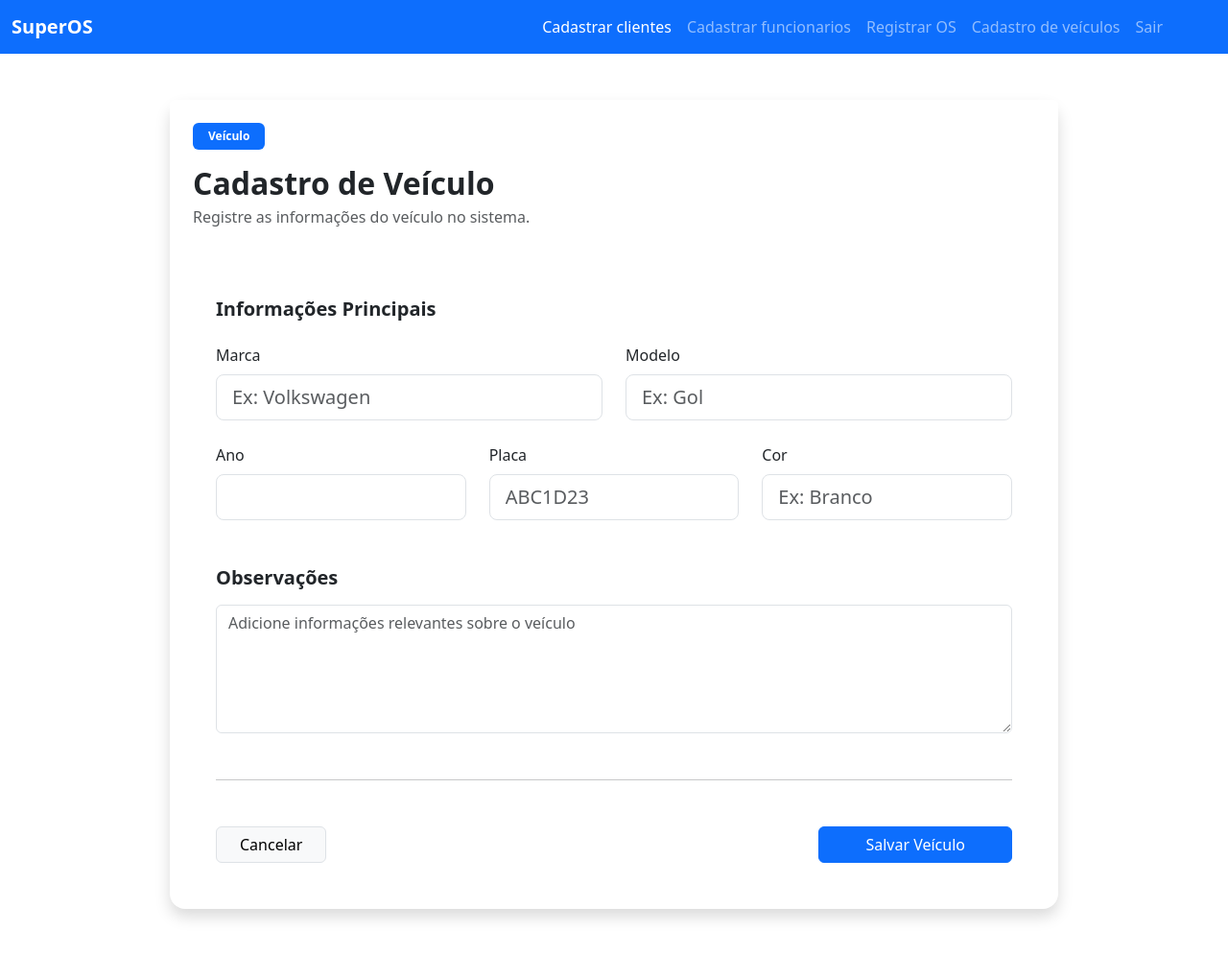
After one commit to gabrielsousa2310/projetofinal708, a Flask app: page /cadastro_veiculos in a window 1280 px wide. The commit adds this page. Shown: the whole page at 96% size. Run offline with Flask 3, Linux system fonts and the light colour scheme; the visitor is signed in with stand-in values (Sample User, id 1).

Commit message:
criado rotas, 'ver clientes', 'editar', 'exluir', 'cadastro de veiculos', e feito integracao do dashboard com o banco. ATE AQUI TUDO FUNCIONANDO

```diff
--- a/app.py
+++ b/app.py
@@ -45,8 +45,15 @@ def dashboard():
     if 'id_usuario' not in session:
         print('Usuário não logado')
         return redirect(url_for('index'))
+    clientes = supabase.table('clientes').select('*').execute()
+    registro_os = supabase.table('registro_os').select('*').execute()
+    funcionarios = supabase.table('funcionarios').select('*').execute()
 
-    return render_template('dashboard.html')
+    total_clientes = len(clientes.data) if clientes.data else 0
+    total_registro_os = len(registro_os.data) if registro_os.data else 0
+    total_funcionarios = len(funcionarios.data) if funcionarios.data else 0
+
+    return render_template('dashboard.html',total_clientes=total_clientes, total_registro_os=total_registro_os, total_funcionarios=total_funcionarios)
 
 
 @app.route('/cadastro_clientes',methods=['GET','POST'])
@@ -135,16 +142,11 @@ def registro_os():
         cliente = request.form.get('cliente')
         veiculo = request.form.get('veiculo')
         placa = request.form.get('placa')
-
         funcionario = request.form.get('funcionario')
-
         problema_relatado = request.form.get('problema_relatado')
         servico_realizado = request.form.get('servico_realizado')
-
         valor = request.form.get('valor')
-
         status = request.form.get('status')
-
         observacoes = request.form.get('observacoes')
 
         dados = {
@@ -166,6 +168,72 @@ def registro_os():
     return render_template('registro_os.html')
 
 
+@app.route('/cadastro_veiculos', methods=['GET', 'POST'])
+def cadastro_veiculos():
+    if 'id_usuario' not in session:
+        print('Usuario nao logado')
+        return redirect(url_for('index'))
+
+    if request.method == 'POST':
+        marca = request.form.get('marca')
+        modelo = request.form.get('modelo')
+        ano = request.form.get('ano')
+        placa = request.form.get('placa')
+        cor = request.form.get('cor')
+        observacoes = request.form.get('observacoes')
+
+        dados = {
+            'marca': marca,
+            'modelo': modelo,
+            'ano': ano,
+            'placa': placa,
+            'cor': cor,
+            'observacoes': observacoes
+        }
+
+        supabase.table('veiculos').insert(dados).execute()
+        return redirect(url_for('cadastro_veiculos'))
+    return render_template('cadastro_veiculos.html')
+
+
+@app.route('/ver_clientes')
+def ver_clientes():
+    if 'id_usuario' not in session:
+        print('Usuario nao logado')
+        return redirect(url_for('index'))
+
+    clientes = supabase.table('clientes').select('*').execute()
+
+    return render_template('ver_clientes.html',clientes=clientes.data)
+
+@app.route('/editar_cliente/<int:id>', methods=['GET', 'POST'])
+def editar_cliente(id):
+    if 'id_usuario' not in session:
+        print('Usuario nao logado')
+        return redirect(url_for('index'))
+
+    if request.method == 'POST':
+        nome = request.form.get('nome')
+        email = request.form.get('email')
+        telefone = request.form.get('telefone')
+
+        dados = {
+            'nome': nome,
+            'email': email,
+            'telefone': telefone
+        }
+
+        supabase.table('clientes').update(dados).eq('id', id).execute()
+        return redirect(url_for('ver_clientes'))
+
+    cliente = supabase.table('clientes').select('*').eq('id', id).execute()
+    return render_template('editar_cliente.html', cliente=cliente.data[0])
+
+@app.route('/excluir_cliente/<int:id>')
+def excluir_cliente(id):
+    supabase.table('clientes').delete().eq('id', id).execute()
+    return redirect(url_for('ver_clientes'))
+
 
 @app.route('/sair')
 def sair():
--- a/templates/baselogado.html
+++ b/templates/baselogado.html
@@ -37,8 +37,12 @@
                             <a class="nav-link" href="{{ url_for('registro_os') }}">Registrar OS</a>
                         </li>
                         <li class="nav-item">
+                            <a class="nav-link " href="{{ url_for('cadastro_veiculos') }}">Cadastro de veículos</a>
+                        </li>
+                        <li class="nav-item">
                             <a class="nav-link " href="{{ url_for('sair') }}">Sair</a>
                         </li>
+
                     </ul>
                 </div>
 
--- /dev/null
+++ b/templates/cadastro_veiculos.html
@@ -0,0 +1,141 @@
+{% extends "baselogado.html" %}
+
+{% block content %}
+
+<div class="container py-5">
+
+    <div class="row justify-content-center">
+
+        <div class="col-xl-10">
+
+            <div class="card border-0 shadow rounded-4">
+
+                <!-- CABEÇALHO -->
+                <div class="card-header bg-white border-0 p-4">
+
+                    <span class="badge bg-primary px-3 py-2 mb-3">
+                        Veículo
+                    </span>
+
+                    <h2 class="fw-bold mb-1">
+                        Cadastro de Veículo
+                    </h2>
+
+                    <p class="text-muted mb-0">
+                        Registre as informações do veículo no sistema.
+                    </p>
+
+                </div>
+
+                <div class="card-body p-4 p-md-5">
+
+                    <form method="POST">
+
+                        <!-- INFORMAÇÕES PRINCIPAIS -->
+                        <h5 class="fw-semibold mb-4">
+                            Informações Principais
+                        </h5>
+
+                        <div class="row g-4">
+
+                            <div class="col-md-6">
+                                <label class="form-label">Marca</label>
+                                <input
+                                    type="text"
+                                    name="marca"
+                                    class="form-control form-control-lg"
+                                    placeholder="Ex: Volkswagen"
+                                    required>
+                            </div>
+
+                            <div class="col-md-6">
+                                <label class="form-label">Modelo</label>
+                                <input
+                                    type="text"
+                                    name="modelo"
+                                    class="form-control form-control-lg"
+                                    placeholder="Ex: Gol"
+                                    required>
+                            </div>
+
+                            <div class="col-md-4">
+                                <label class="form-label">Ano</label>
+                                <input
+                                    type="number"
+                                    name="ano"
+                                    class="form-control form-control-lg"
+                                    required>
+                            </div>
+
+                            <div class="col-md-4">
+                                <label class="form-label">Placa</label>
+                                <input
+                                    type="text"
+                                    name="placa"
+                                    class="form-control form-control-lg text-uppercase"
+                                    placeholder="ABC1D23"
+                                    required>
+                            </div>
+
+                            <div class="col-md-4">
+                                <label class="form-label">Cor</label>
+                                <input
+                                    type="text"
+                                    name="cor"
+                                    class="form-control form-control-lg"
+                                    placeholder="Ex: Branco"
+                                    required>
+                            </div>
+
+                        </div>
+
+                        <!-- OBSERVAÇÕES -->
+                        <div class="mt-5">
+
+                            <h5 class="fw-semibold mb-3">
+                                Observações
+                            </h5>
+
+                            <textarea
+                                name="observacoes"
+                                class="form-control"
+                                rows="5"
+                                placeholder="Adicione informações relevantes sobre o veículo"></textarea>
+
+                        </div>
+
+                        <!-- RODAPÉ -->
+                        <hr class="my-5">
+
+                        <div class="d-flex justify-content-between flex-wrap gap-3">
+
+                            <a href="{{ url_for('dashboard') }}"
+                               class="btn btn-light border px-4">
+
+                                Cancelar
+
+                            </a>
+
+                            <button
+                                type="submit"
+                                class="btn btn-primary px-5">
+
+                                Salvar Veículo
+
+                            </button>
+
+                        </div>
+
+                    </form>
+
+                </div>
+
+            </div>
+
+        </div>
+
+    </div>
+
+</div>
+
+{% endblock %}
```
Also changed, not shown: templates/dashboard.html (+6 -25 lines), templates/ver_clientes.html (added, +129 -0 lines), templates/cadastro_funcionarios.html (indentation only).
